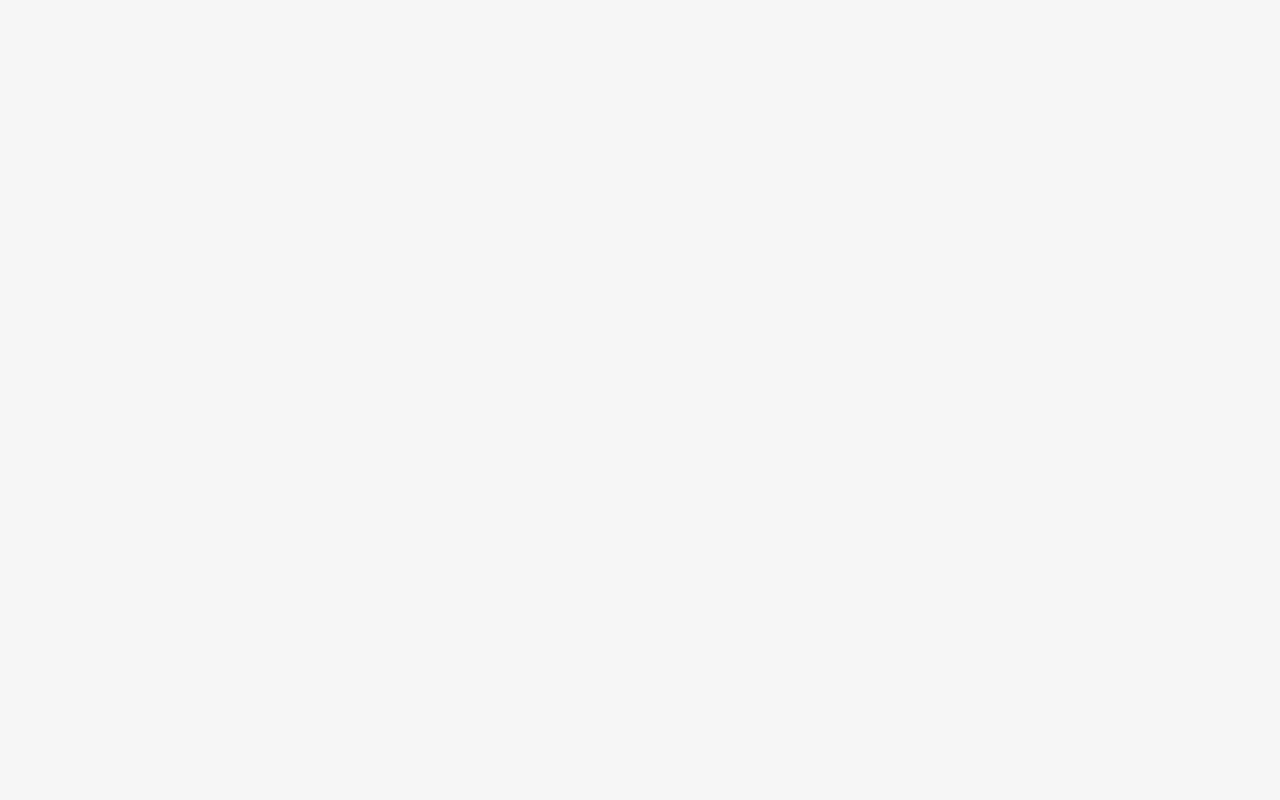
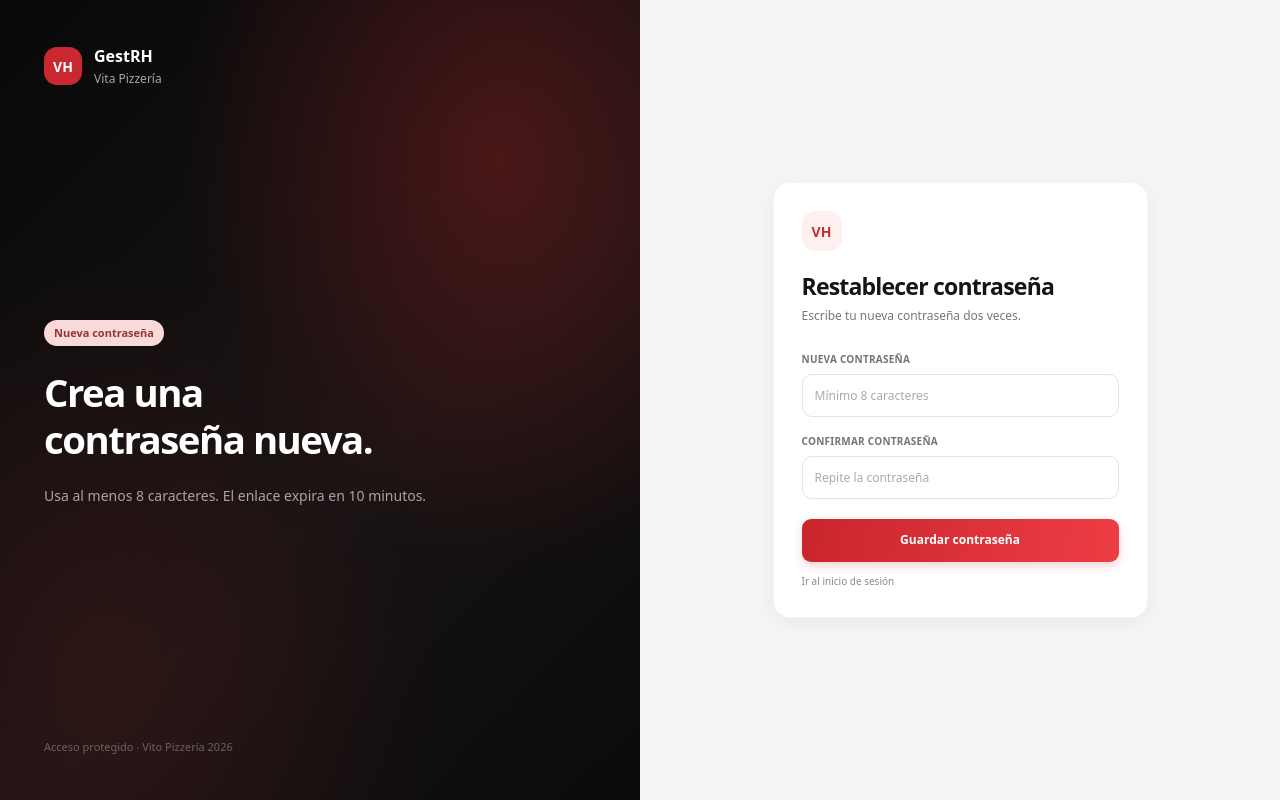
Before and after one commit to RaycArt1/vita-rh, a React (Vite) app in the folder vito-rh/frontend/: page /restablecer/1 in a window 1280 px wide. Before the commit this address had no page. Built offline with nearby package versions, Linux system fonts and the light colour scheme.

Commit message:
Agregar pantallas de recuperación y restablecimiento de contraseña

```diff
--- /dev/null
+++ b/vito-rh/frontend/src/pages/RecuperarContrasena.jsx
@@ -0,0 +1,90 @@
+import { useState } from "react";
+import { Link } from "react-router-dom";
+import api from "../services/api";
+import "./Login.css";
+
+export default function RecuperarContrasena() {
+  const [correo, setCorreo] = useState("");
+  const [cargando, setCargando] = useState(false);
+  const [mensaje, setMensaje] = useState("");
+  const [error, setError] = useState("");
+
+  async function manejarEnvio(event) {
+    event.preventDefault();
+    setError("");
+    setMensaje("");
+
+    const correoLimpio = correo.trim();
+
+    if (!correoLimpio) {
+      setError("Introduce tu correo.");
+      return;
+    }
+
+    setCargando(true);
+
+    try {
+      const respuesta = await api.post("/auth/recuperar", { correo: correoLimpio });
+      setMensaje(respuesta.data.message);
+    } catch (err) {
+      setError(err.response?.data?.message || "No se pudo procesar la solicitud.");
+    } finally {
+      setCargando(false);
+    }
+  }
+
+  return (
+    <main className="login-page">
+      <section className="login-brand-panel">
+        <header className="login-brand">
+          <div className="login-brand-logo">VH</div>
+          <div>
+            <strong>GestRH</strong>
+            <span>Vita Pizzería</span>
+          </div>
+        </header>
+        <div className="login-brand-message">
+          <span className="login-eyebrow">Recuperación de acceso</span>
+          <h1>¿Olvidaste tu<br />contraseña?</h1>
+          <p>Te enviaremos un enlace al correo registrado en tu cuenta.</p>
+        </div>
+        <footer className="login-brand-footer">Acceso protegido · Vito Pizzería 2026</footer>
+      </section>
+
+      <section className="login-form-panel">
+        <div className="login-card">
+          <div className="login-card-logo">VH</div>
+          <h2>Recuperar contraseña</h2>
+          <p className="login-subtitle">Escribe el correo con el que accedes al sistema.</p>
+
+          <form onSubmit={manejarEnvio}>
+            <div className="login-field">
+              <label htmlFor="recuperar-correo">CORREO ELECTRÓNICO</label>
+              <input
+                id="recuperar-correo"
+                type="email"
+                autoComplete="email"
+                placeholder="Ingresa tu correo"
+                value={correo}
+                onChange={(event) => setCorreo(event.target.value)}
+                disabled={cargando}
+                required
+              />
+            </div>
+
+            {error && <div className="login-error" role="alert">{error}</div>}
+            {mensaje && <div className="login-error" role="status">{mensaje}</div>}
+
+            <button className="login-submit" type="submit" disabled={cargando}>
+              {cargando ? "Enviando..." : "Enviar enlace"}
+            </button>
+          </form>
+
+          <p className="login-demo-note">
+            <Link to="/login">← Volver al inicio de sesión</Link>
+          </p>
+        </div>
+      </section>
+    </main>
+  );
+}
--- /dev/null
+++ b/vito-rh/frontend/src/pages/RestablecerContrasena.jsx
@@ -0,0 +1,113 @@
+import { useState } from "react";
+import { Link, useNavigate, useParams } from "react-router-dom";
+import api from "../services/api";
+import "./Login.css";
+
+export default function RestablecerContrasena() {
+  const { token } = useParams();
+  const navigate = useNavigate();
+
+  const [password, setPassword] = useState("");
+  const [confirmar, setConfirmar] = useState("");
+  const [cargando, setCargando] = useState(false);
+  const [mensaje, setMensaje] = useState("");
+  const [error, setError] = useState("");
+
+  async function manejarEnvio(event) {
+    event.preventDefault();
+    setError("");
+    setMensaje("");
+
+    if (password.length < 8) {
+      setError("La contraseña debe tener al menos 8 caracteres.");
+      return;
+    }
+
+    if (password !== confirmar) {
+      setError("Las contraseñas no coinciden.");
+      return;
+    }
+
+    setCargando(true);
+
+    try {
+      const respuesta = await api.post("/auth/restablecer", { token, password });
+      setMensaje(respuesta.data.message);
+      setPassword("");
+      setConfirmar("");
+    } catch (err) {
+      setError(err.response?.data?.message || "No se pudo restablecer la contraseña.");
+    } finally {
+      setCargando(false);
+    }
+  }
+
+  return (
+    <main className="login-page">
+      <section className="login-brand-panel">
+        <header className="login-brand">
+          <div className="login-brand-logo">VH</div>
+          <div>
+            <strong>GestRH</strong>
+            <span>Vita Pizzería</span>
+          </div>
+        </header>
+        <div className="login-brand-message">
+          <span className="login-eyebrow">Nueva contraseña</span>
+          <h1>Crea una<br />contraseña nueva.</h1>
+          <p>Usa al menos 8 caracteres. El enlace expira en 10 minutos.</p>
+        </div>
+        <footer className="login-brand-footer">Acceso protegido · Vito Pizzería 2026</footer>
+      </section>
+
+      <section className="login-form-panel">
+        <div className="login-card">
+          <div className="login-card-logo">VH</div>
+          <h2>Restablecer contraseña</h2>
+          <p className="login-subtitle">Escribe tu nueva contraseña dos veces.</p>
+
+          <form onSubmit={manejarEnvio}>
+            <div className="login-field">
+              <label htmlFor="nueva-password">NUEVA CONTRASEÑA</label>
+              <input
+                id="nueva-password"
+                type="password"
+                autoComplete="new-password"
+                placeholder="Mínimo 8 caracteres"
+                value={password}
+                onChange={(event) => setPassword(event.target.value)}
+                disabled={cargando}
+                required
+              />
+            </div>
+
+            <div className="login-field">
+              <label htmlFor="confirmar-password">CONFIRMAR CONTRASEÑA</label>
+              <input
+                id="confirmar-password"
+                type="password"
+                autoComplete="new-password"
+                placeholder="Repite la contraseña"
+                value={confirmar}
+                onChange={(event) => setConfirmar(event.target.value)}
+                disabled={cargando}
+                required
+              />
+            </div>
+
+            {error && <div className="login-error" role="alert">{error}</div>}
+            {mensaje && <div className="login-error" role="status">{mensaje}</div>}
+
+            <button className="login-submit" type="submit" disabled={cargando}>
+              {cargando ? "Guardando..." : "Guardar contraseña"}
+            </button>
+          </form>
+
+          <p className="login-demo-note">
+            <Link to="/login">Ir al inicio de sesión</Link>
+          </p>
+        </div>
+      </section>
+    </main>
+  );
+}
--- a/vito-rh/frontend/src/routes/AppRouter.jsx
+++ b/vito-rh/frontend/src/routes/AppRouter.jsx
@@ -8,6 +8,8 @@ import Vacaciones from "../pages/Vacaciones";
 import Expedientes from "../pages/Expedientes";
 import Usuarios from "../pages/Usuarios";
 import ChefDashboard from "../pages/Chef/ChefDashboard";
+import RecuperarContrasena from "../pages/RecuperarContrasena";
+import RestablecerContrasena from "../pages/RestablecerContrasena";
 
 export default function AppRouter() {
   return (
@@ -15,6 +17,8 @@ export default function AppRouter() {
       <Route path="/" element={<Navigate to="/login" />} />
 
       <Route path="/login" element={<Login />} />
+      <Route path="/recuperar" element={<RecuperarContrasena />} />
+      <Route path="/restablecer/:token" element={<RestablecerContrasena />} />
       <Route path="/dashboard" element={<Dashboard />} />
       <Route path="/empleados" element={<Empleados />} />
       <Route path="/horarios" element={<Horarios />} />
```
